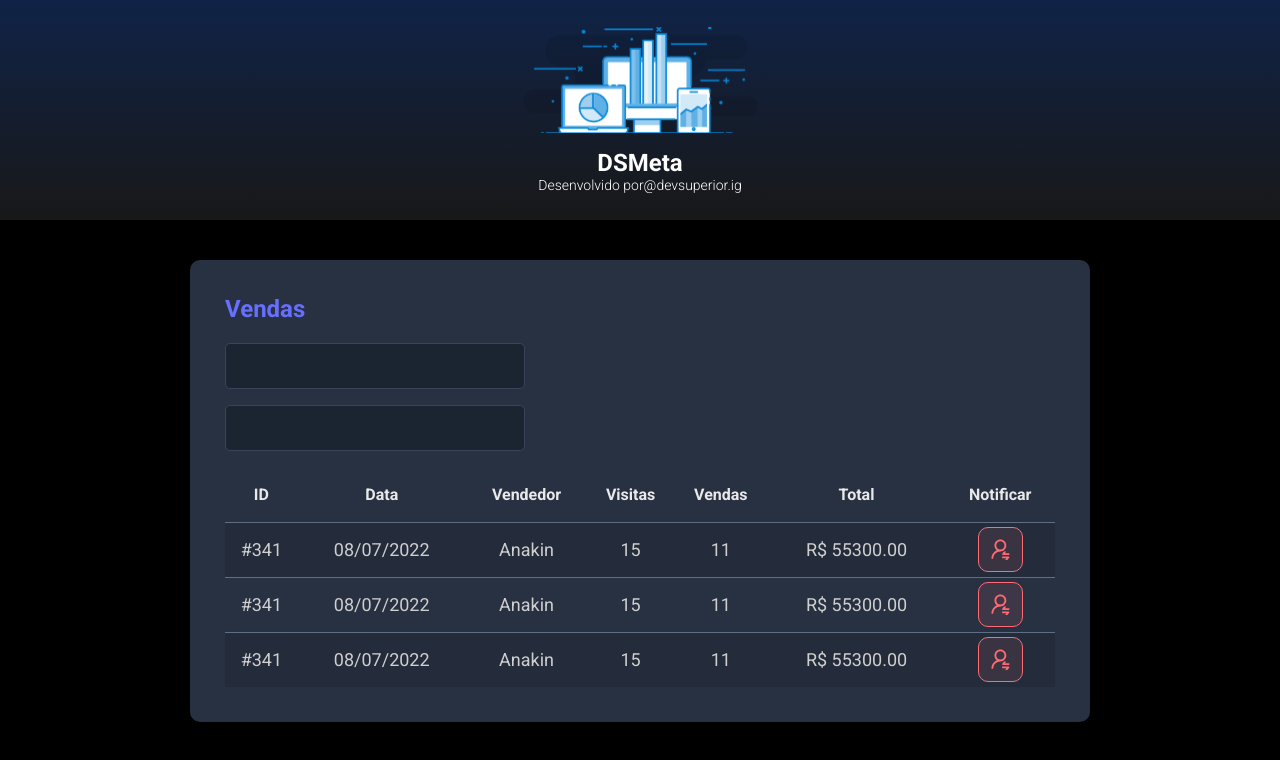
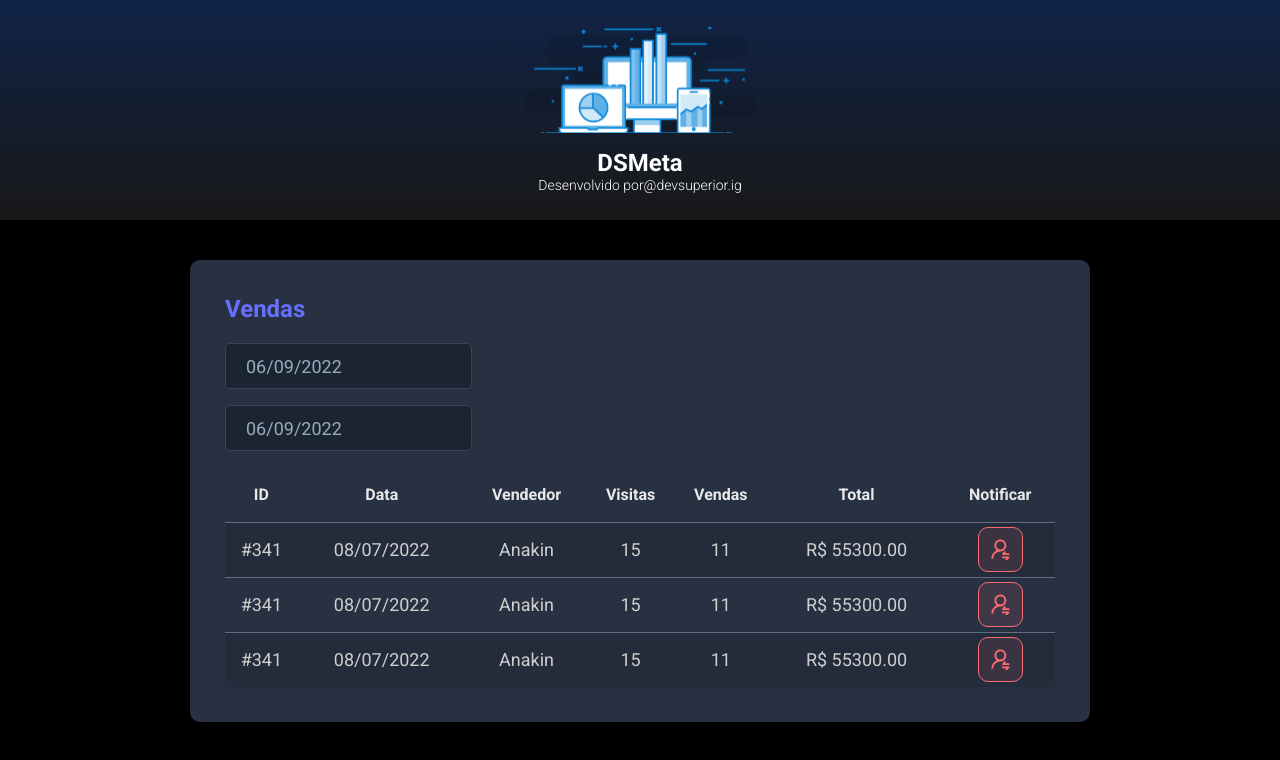
Before and after one commit to gabicgama/sds-dsmeta, a React (Vite) app in the folder frontend/: page / in a window 1280 px wide. Shown: the top 760 px of the page. Built offline with nearby package versions, Linux system fonts and the light colour scheme.

Commit message:
DatePicker

```diff
--- a/frontend/package.json
+++ b/frontend/package.json
@@ -9,7 +9,9 @@
     "preview": "vite preview"
   },
   "dependencies": {
+    "@types/react-datepicker": "4.4.2",
     "react": "^18.2.0",
+    "react-datepicker": "4.8.0",
     "react-dom": "^18.2.0"
   },
   "devDependencies": {
--- a/frontend/src/components/SalesCard/sales-card.index.tsx
+++ b/frontend/src/components/SalesCard/sales-card.index.tsx
@@ -1,4 +1,7 @@
 import './sales-card.styles.css';
+import 'react-datepicker/dist/react-datepicker.css';
+
+import DatePicker from 'react-datepicker';
 
 import NotificationButton from '../NotificationButton/notification-button.index';
 
@@ -8,10 +11,20 @@
             <h2 className="dsmeta-sales-title">Vendas</h2>
             <div>
                 <div className="dsmeta-form-control-container">
-                    <input className="dsmeta-form-control" type="text"></input>
+                    <DatePicker
+                        selected={new Date()}
+                        onChange={(date: Date) => { }}
+                        className="dsmeta-form-control"
+                        dateFormat="dd/MM/yyyy"
+                    />
                 </div>
                 <div className="dsmeta-form-control-container">
-                    <input className="dsmeta-form-control" type="text"></input>
+                    <DatePicker
+                        selected={new Date()}
+                        onChange={(date: Date) => { }}
+                        className="dsmeta-form-control"
+                        dateFormat="dd/MM/yyyy"
+                    />
                 </div>
             </div>
 
```
Also changed, not shown: 1 other file (tests, documents, lock files or other folders).
